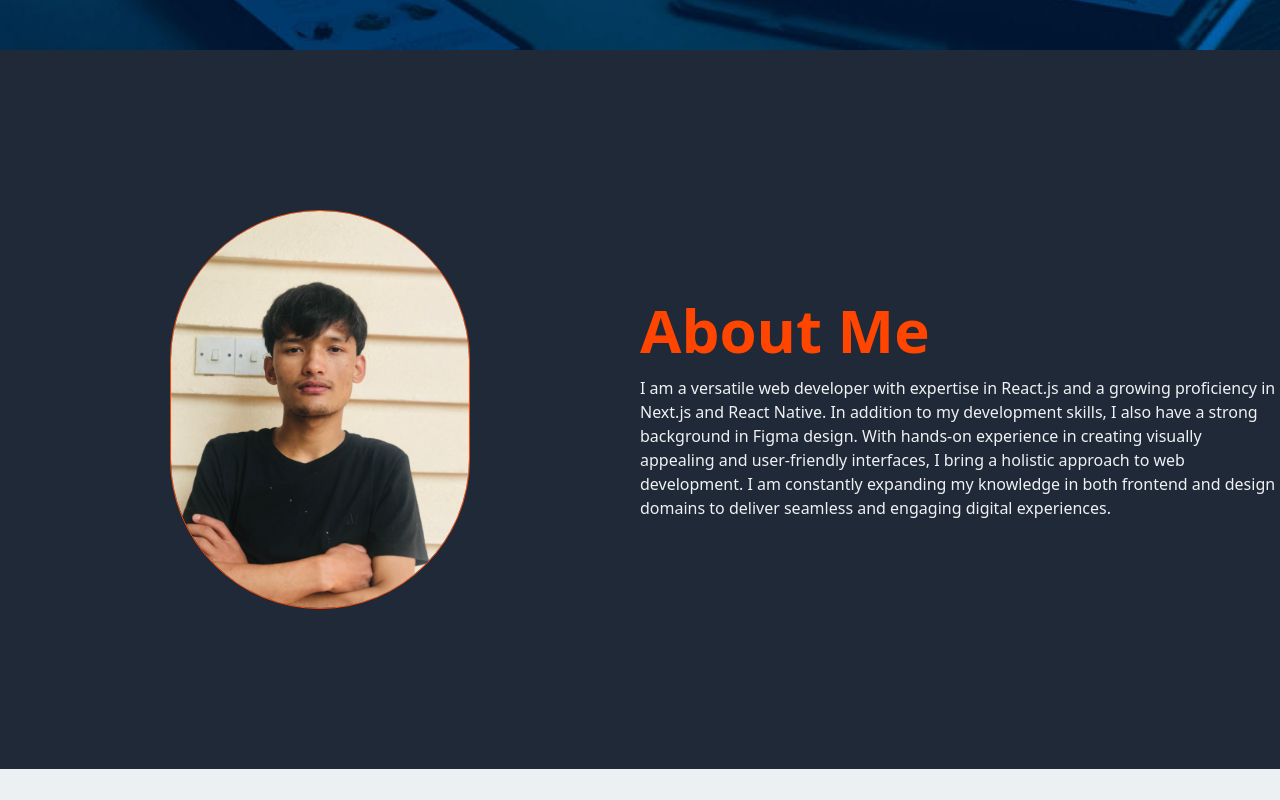
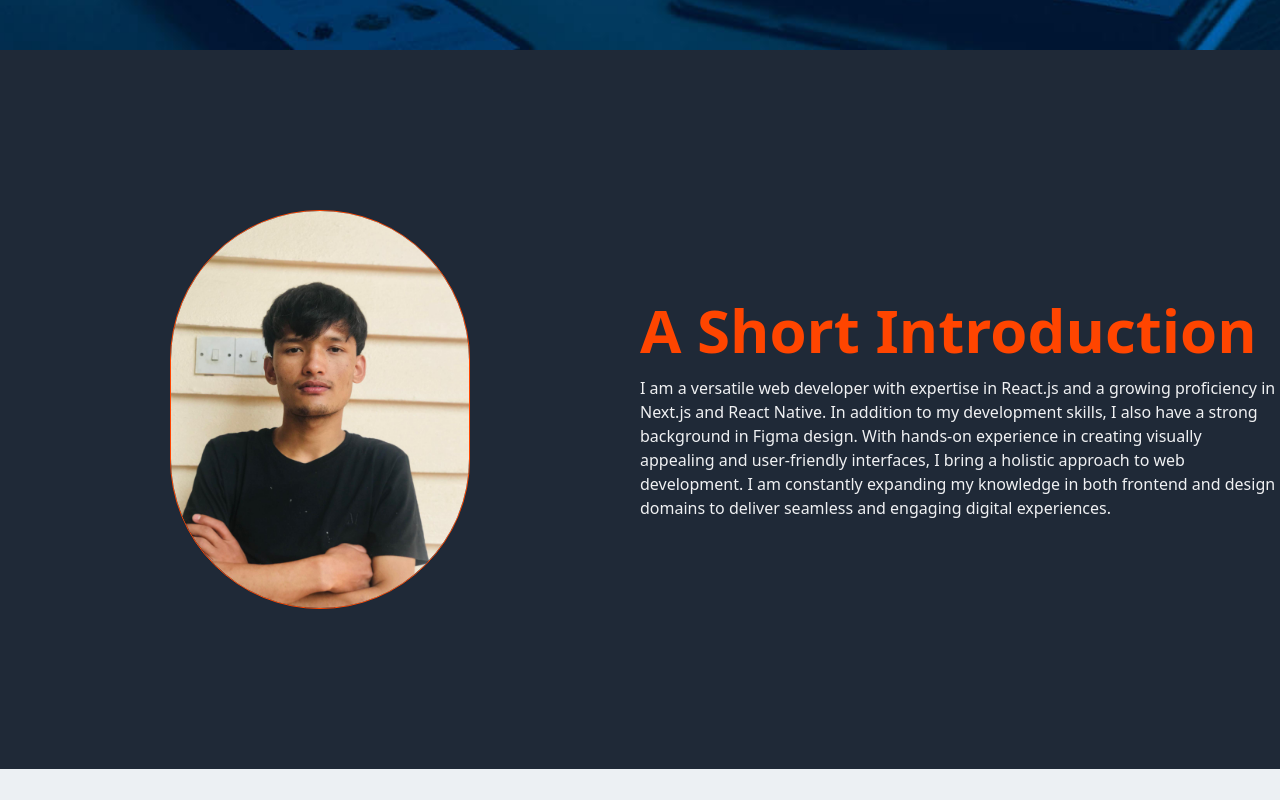
Before and after one commit to devhimal/my_nextjs_portfolio, a Next.js app: page / in a window 1280 px wide. Shown: the part 750-1550 px from the top of the page. Built offline with nearby package versions, Linux system fonts and the light colour scheme.

Commit message:
feat: updated the title of about page in my portfolio

```diff
--- a/src/components/body/About.tsx
+++ b/src/components/body/About.tsx
@@ -1,23 +1,37 @@
-import React from 'react'
+import React from "react"
 import Image from "next/image"
-import { url } from 'inspector'
-
+import { url } from "inspector"
 
 const About = () => {
   return (
-    <div id="about"
-
-    className="bg-scroll bg-cover flex justify-between flex-col md:flex-row  py-40 items-center w-full h-fit bg-[#1F2937] text-[#f0f1f3]">
-
-        <div className='w-[50%] flex justify-center items-center'>
-            <Image src="/himal.jpg" alt="my_image" height={200} width={300} className="rounded-full border border-[orangered]"/>
-        </div>
-        <div className='w-[80%] md:w-[50%] space-y-4 flex flex-col items-center justify-center md:items-start text-center md:text-start py-10 md:py-0'>
-            <h1 className='text-[orangered]'>About Me</h1>
-            <p>I am a versatile web developer with expertise in React.js and a growing proficiency in Next.js and React Native. In addition to my development skills, I also have a strong background in Figma design. With hands-on experience in creating visually appealing and user-friendly interfaces, I bring a holistic approach to web development. I am constantly expanding my knowledge in both frontend and design domains to deliver seamless and engaging digital experiences.</p>
-        </div>
+    <div
+      id="about"
+      className="bg-scroll bg-cover flex justify-between flex-col md:flex-row  py-40 items-center w-full h-fit bg-[#1F2937] text-[#f0f1f3]"
+    >
+      <div className="w-[50%] flex justify-center items-center">
+        <Image
+          src="/himal.jpg"
+          alt="my_image"
+          height={200}
+          width={300}
+          className="rounded-full border border-[orangered]"
+        />
+      </div>
+      <div className="w-[80%] md:w-[50%] space-y-4 flex flex-col items-center justify-center md:items-start text-center md:text-start py-10 md:py-0">
+        <h1 className="text-[orangered]">A Short Introduction</h1>
+        <p>
+          I am a versatile web developer with expertise in React.js and a
+          growing proficiency in Next.js and React Native. In addition to my
+          development skills, I also have a strong background in Figma design.
+          With hands-on experience in creating visually appealing and
+          user-friendly interfaces, I bring a holistic approach to web
+          development. I am constantly expanding my knowledge in both frontend
+          and design domains to deliver seamless and engaging digital
+          experiences.
+        </p>
+      </div>
     </div>
   )
 }
 
-export default About;
+export default About
```
Also changed, not shown: src/pages/index.tsx (+5 -5 lines), 1 other file (tests, documents, lock files or other folders).
